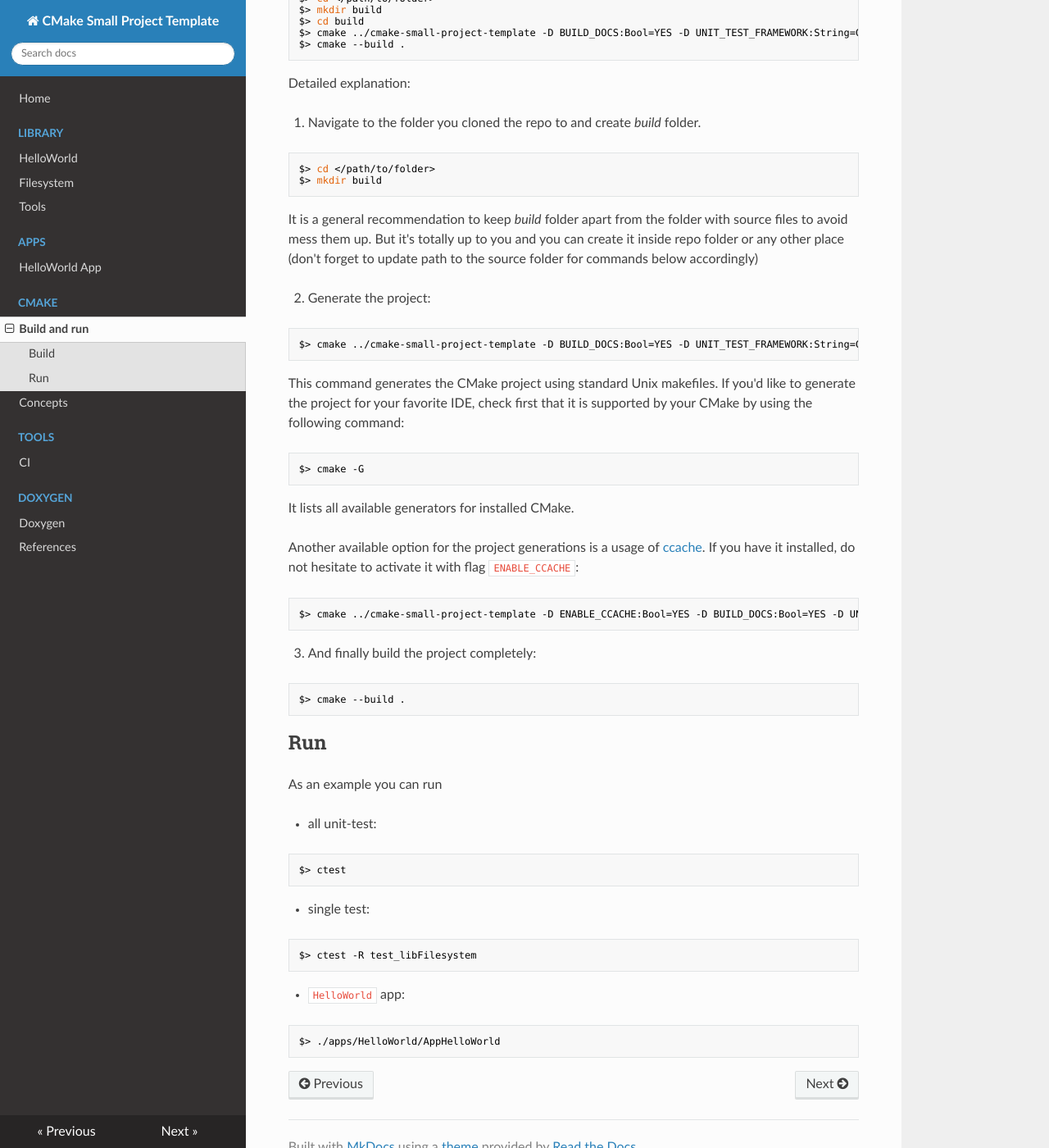
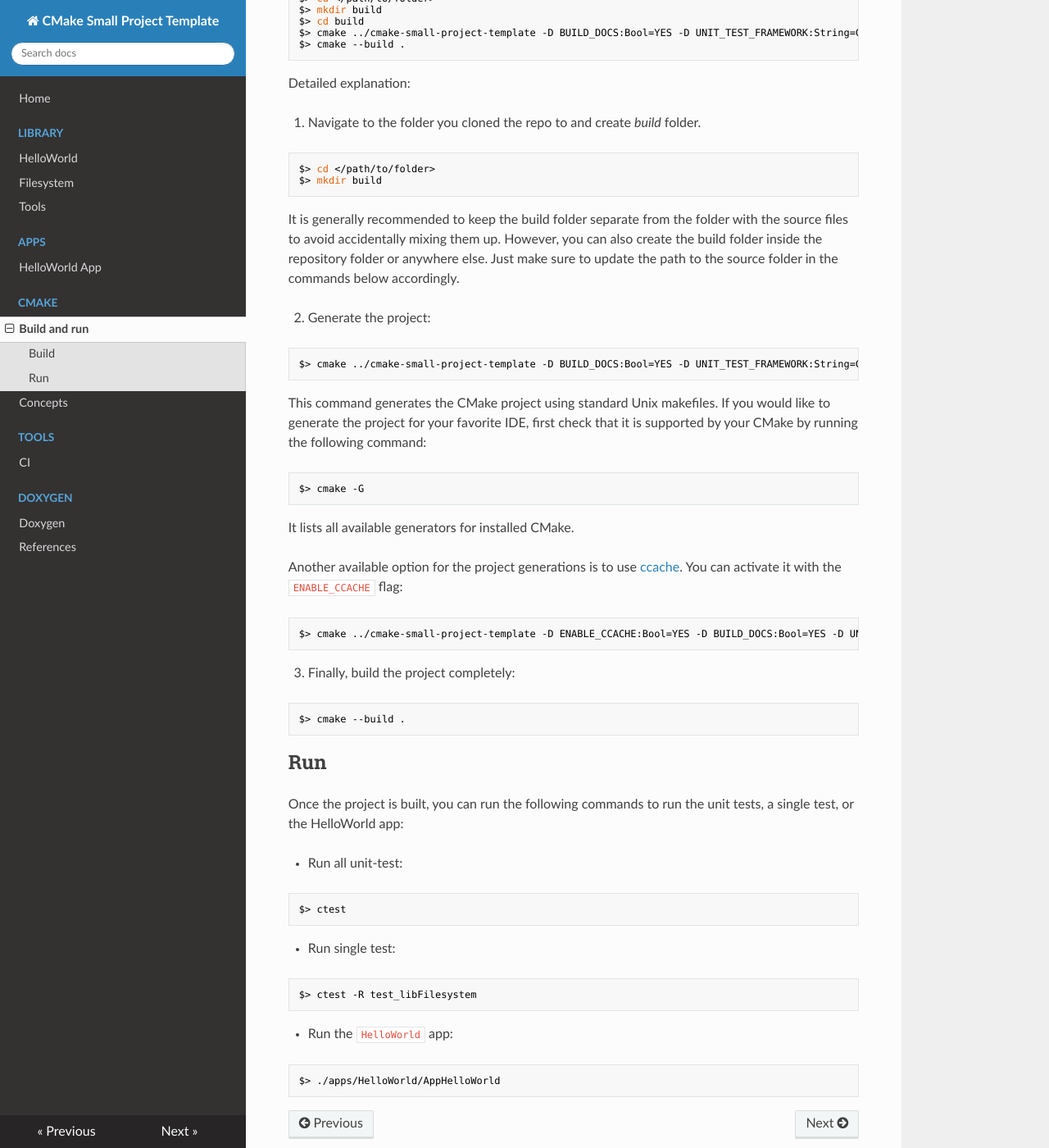
Before and after one commit to DwarKapex/cmake-small-project-template, an MkDocs documentation site: the page built from docs/docs/cmake/general.md, in a window 1280 px wide and 1400 px high, scrolled down 286 px. Shown: the whole window at 82% size. Built offline with MkDocs 1.6.1, drawn with Linux system fonts in a browser that asks for light colours; nearby versions of some CDN libraries; some of the changed text lies outside the part shown.

Commit message:
Refactor some docs
    1. Add concepts for cmake

````diff
--- a/docs/docs/cmake/general.md
+++ b/docs/docs/cmake/general.md
@@ -20,7 +20,8 @@ $> cd </path/to/folder>
 $> mkdir build
 ```
 
-It is a general recommendation to keep *build* folder apart from the folder with source files to avoid mess them up. But it's totally up to you and you can create it inside repo folder or any other place (don't forget to update path to the source folder for commands below accordingly)
+It is generally recommended to keep the build folder separate from the folder with the source files to avoid accidentally mixing them up. However, you can also create the build folder inside the repository folder or anywhere else. Just make sure to update the path to the source folder in the commands below accordingly.
+
 
 2. Generate the project:
 
@@ -28,7 +29,7 @@ It is a general recommendation to keep *build* folder apart from the folder with
 $> cmake ../cmake-small-project-template -D BUILD_DOCS:Bool=YES -D UNIT_TEST_FRAMEWORK:String=GTEST -D ENABLE_TESTING:Bool=YES
 ```
 
-This command generates the CMake project using standard Unix makefiles. If you'd like to generate the project for your favorite IDE, check first that it is supported by your CMake by using the following command:
+This command generates the CMake project using standard Unix makefiles. If you would like to generate the project for your favorite IDE, first check that it is supported by your CMake by running the following command:
 
 ```bash
 $> cmake -G
@@ -36,13 +37,13 @@ $> cmake -G
 
 It lists all available generators for installed CMake.
 
-Another available option for the project generations is a usage of [ccache](https://ccache.dev/). If you have it installed, do not hesitate to activate it with flag `ENABLE_CCACHE`:
+Another available option for the project generations is to use [ccache](https://ccache.dev/). You can activate it with the `ENABLE_CCACHE` flag:
 
 ```bash
 $> cmake ../cmake-small-project-template -D ENABLE_CCACHE:Bool=YES -D BUILD_DOCS:Bool=YES -D UNIT_TEST_FRAMEWORK:String=GTEST -D ENABLE_TESTING:Bool=YES
 ```
 
-3. And finally build the project completely:
+3. Finally, build the project completely:
 
 ```bash
 $> cmake --build .
@@ -50,21 +51,21 @@ $> cmake --build .
 
 ## Run
 
-As an example you can run
+Once the project is built, you can run the following commands to run the unit tests, a single test, or the HelloWorld app:
 
-* all unit-test:
+* Run all unit-test:
 
 ```bash
 $> ctest
 ```
 
-* single test:
+* Run single test:
 
 ```bash
 $> ctest -R test_libFilesystem
 ```
 
- * `HelloWorld` app:
+ * Run the `HelloWorld` app:
 
 ```bash
 $> ./apps/HelloWorld/AppHelloWorld
````
Also changed, not shown: other parts of docs/docs/cmake/general.md (+1 -1 lines), docs/docs/cmake/concepts.md (+2 -1 lines), 1 other file.
